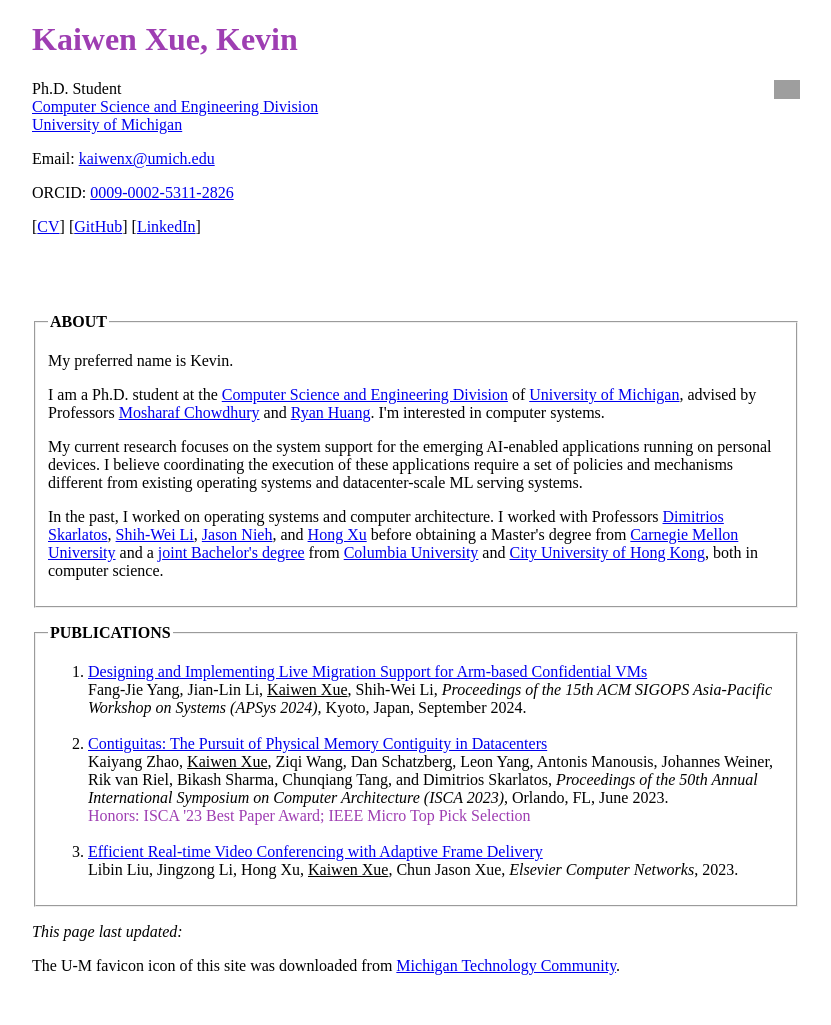
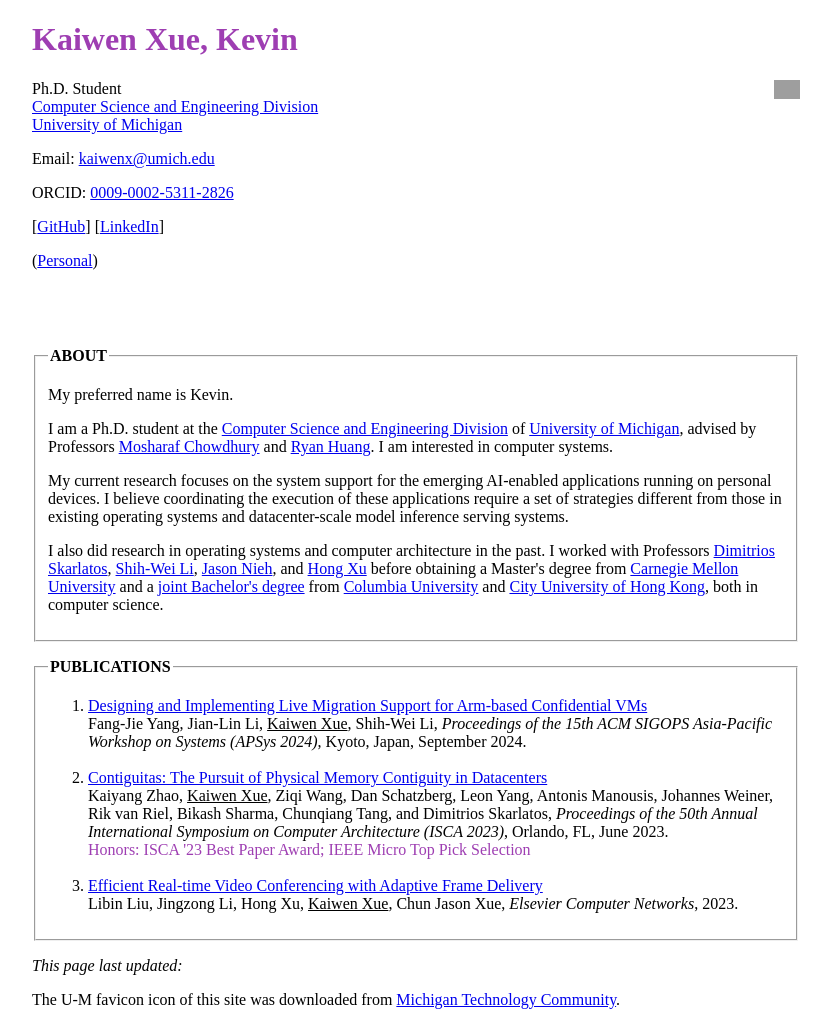
Before and after one commit to KevinRSX/kevinrsx.github.io, a Jekyll site: the page built from index.html, in a window 1280 px wide. Shown: the whole page, without its empty margins (224-1055 px from the left). Built offline with Jekyll 4.4.1, drawn with Linux system fonts in a browser that asks for light colours; before the commit the page ends 991 px from its top, so only the background shows below that; grey boxes are pictures that could not be loaded.

Commit message:
Remove CV temporarily, add personal

```diff
--- a/index.html
+++ b/index.html
@@ -14,10 +14,13 @@
 <p>Email: <a href="mailto:kaiwenx@umich.edu">kaiwenx@umich.edu</a></p>
 <p>ORCID: <a href="https://orcid.org/0009-0002-5311-2826">0009-0002-5311-2826</a></p>
 <p>
-  [<a href="./static/cv_202509_full.pdf">CV</a>]
+  <!-- [<a href="./static/cv_202509_full.pdf">CV</a>] -->
   [<a href="https://github.com/kevinrsx">GitHub</a>]
   [<a href="https://www.linkedin.com/in/kaiwen-xue-498220220/">LinkedIn</a>]
+<p>
+<p>(<a href="/2025/11/17/music.html">Personal</a>)</p>
 </div>
+
 
 <fieldset>
   <legend><strong>ABOUT</strong></legend>
@@ -31,18 +34,18 @@
 <a href="https://umich.edu/">University of Michigan</a>, advised by Professors
 <a href="https://www.mosharaf.com/">Mosharaf Chowdhury</a>
 and <a href="https://web.eecs.umich.edu/~ryanph/">Ryan Huang</a>.
-I'm interested in computer systems.
+I am interested in computer systems.
   </p>
 
   <p>
 My current research focuses on the system support for the emerging AI-enabled
 applications running on personal devices. I believe coordinating the execution
-of these applications require a set of policies and mechanisms different from
-existing operating systems and datacenter-scale ML serving systems.
+of these applications require a set of strategies different from those in
+existing operating systems and datacenter-scale model inference serving systems.
   </p>
 
   <p>
-In the past, I worked on operating systems and computer architecture.
+I also did research in operating systems and computer architecture in the past.
 I worked with Professors
 <a href="https://www.cs.cmu.edu/~dskarlat/">Dimitrios Skarlatos</a>,
 <a href="https://shihweili.com/">Shih-Wei Li</a>,
@@ -54,6 +57,9 @@
 from <a href="https://www.columbia.edu/">Columbia University</a> and
 <a href="https://www.cityu.edu.hk/">City University of Hong Kong</a>,
 both in computer science.
+  </p>
+
+  <p>
   </p>
 </fieldset>
 
```
Also changed, not shown: _posts/2018-08-20-bananas.md (deleted, +0 -21 lines), _posts/2018-08-21-apples.md (deleted, +0 -11 lines), _posts/2024-02-16-qemu-snapshots.md (deleted, +0 -10 lines), _posts/2025-11-17-music.md (added, +56 -0 lines).
